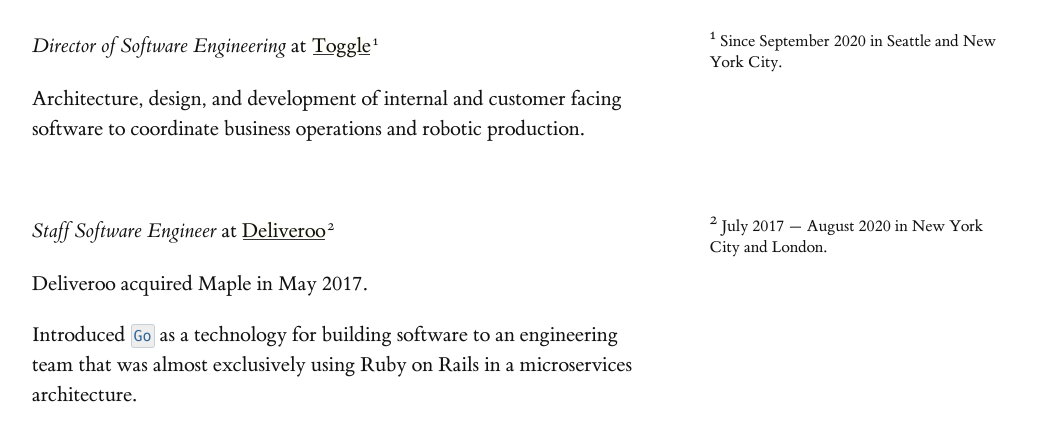
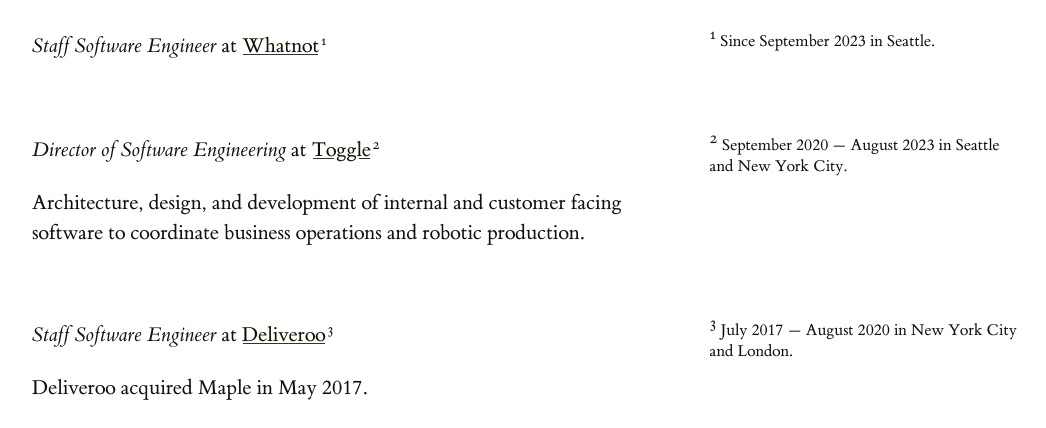
Before and after one commit to mbranch/mbranch.github.io, a plain HTML site: page index.html in a window 1280 px wide. Shown: the part 306-734 px from the top of the page, without its empty margins (128-1174 px from the left). Drawn offline with Linux system fonts and the light colour scheme.

Commit message:
Add Whatnot

```diff
--- a/index.html
+++ b/index.html
@@ -20,7 +20,7 @@
     />
     <meta
       property="og:description"
-      content="Michael Branch is the Director of Software Engineering at Toggle living and working near Seattle. How do computers work? We will probably never know."
+      content="Michael Branch is a Staff Software Engineer at Whatnot living and working near Seattle. How do computers work? We will probably never know."
     />
     <meta
       property="og:image"
@@ -48,12 +48,24 @@
 
       <section>
         <p>
+          <em>Staff Software Engineer</em> at
+          <a href="https://www.whatnot.com">Whatnot</a
+          ><label for="Whatnot" class="margin-toggle sidenote-number"></label
+          ><input type="checkbox" id="whatnot" class="margin-toggle" /><span
+            class="sidenote"
+            >Since September 2023 in Seattle.</span
+          >
+        </p>
+      </section>
+
+      <section>
+        <p>
           <em>Director of Software Engineering</em> at
           <a href="https://toggle.is">Toggle</a
           ><label for="Toggle" class="margin-toggle sidenote-number"></label
-          ><input type="checkbox" id="deliveroo" class="margin-toggle" /><span
+          ><input type="checkbox" id="toggle" class="margin-toggle" /><span
             class="sidenote"
-            >Since September 2020 in Seattle and New York City.</span
+            >September 2020 — August 2023 in Seattle and New York City.</span
           >
         </p>
         <p>
@@ -366,7 +378,7 @@
     <footer>
       <div style="float: left; width: 50%">
         <p>
-          <small>Updated <em>Jul 2023</em>.</small>
+          <small>Updated <em>Jul 2024</em>.</small>
         </p>
       </div>
       <div style="float: right">
```
